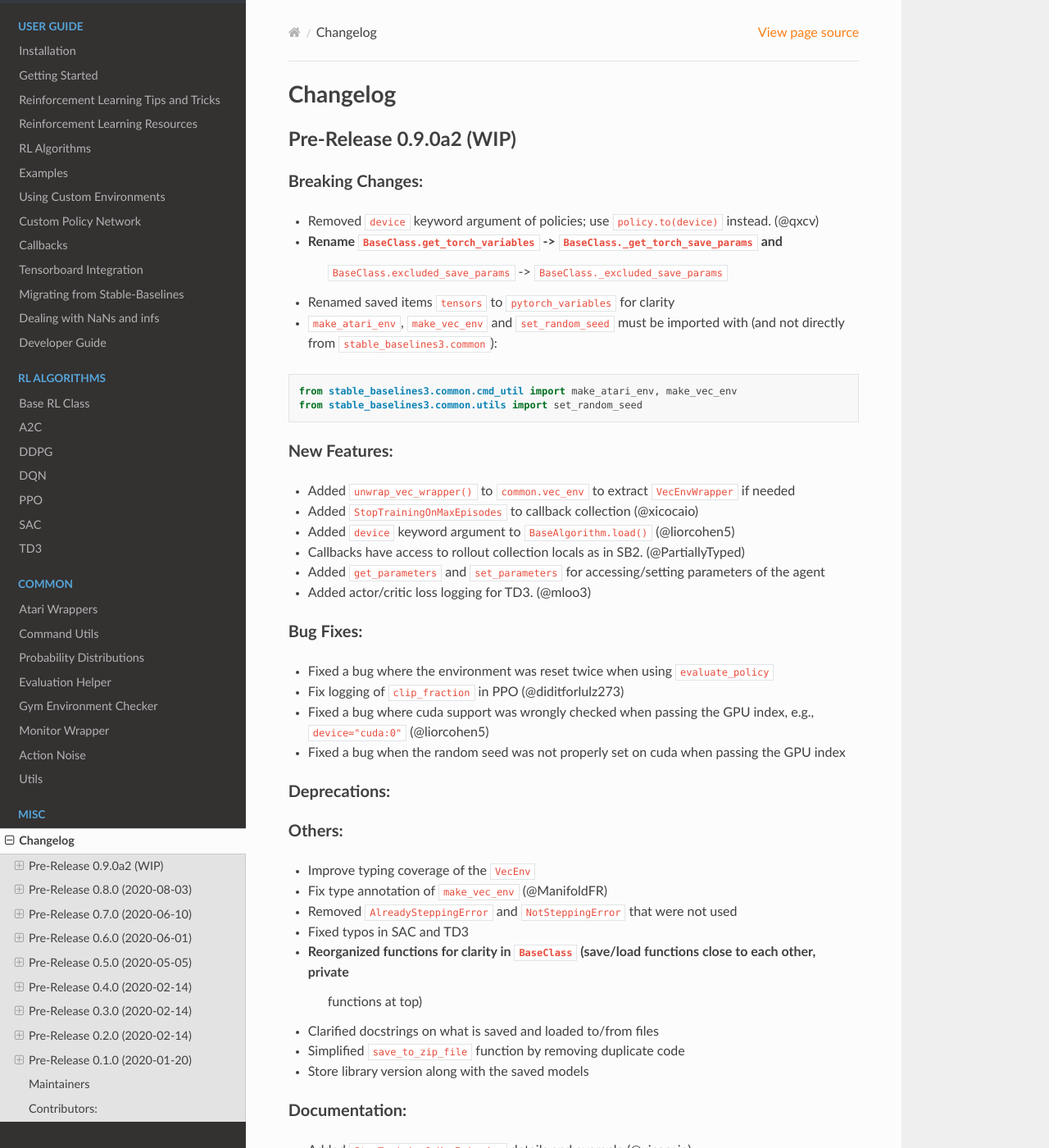
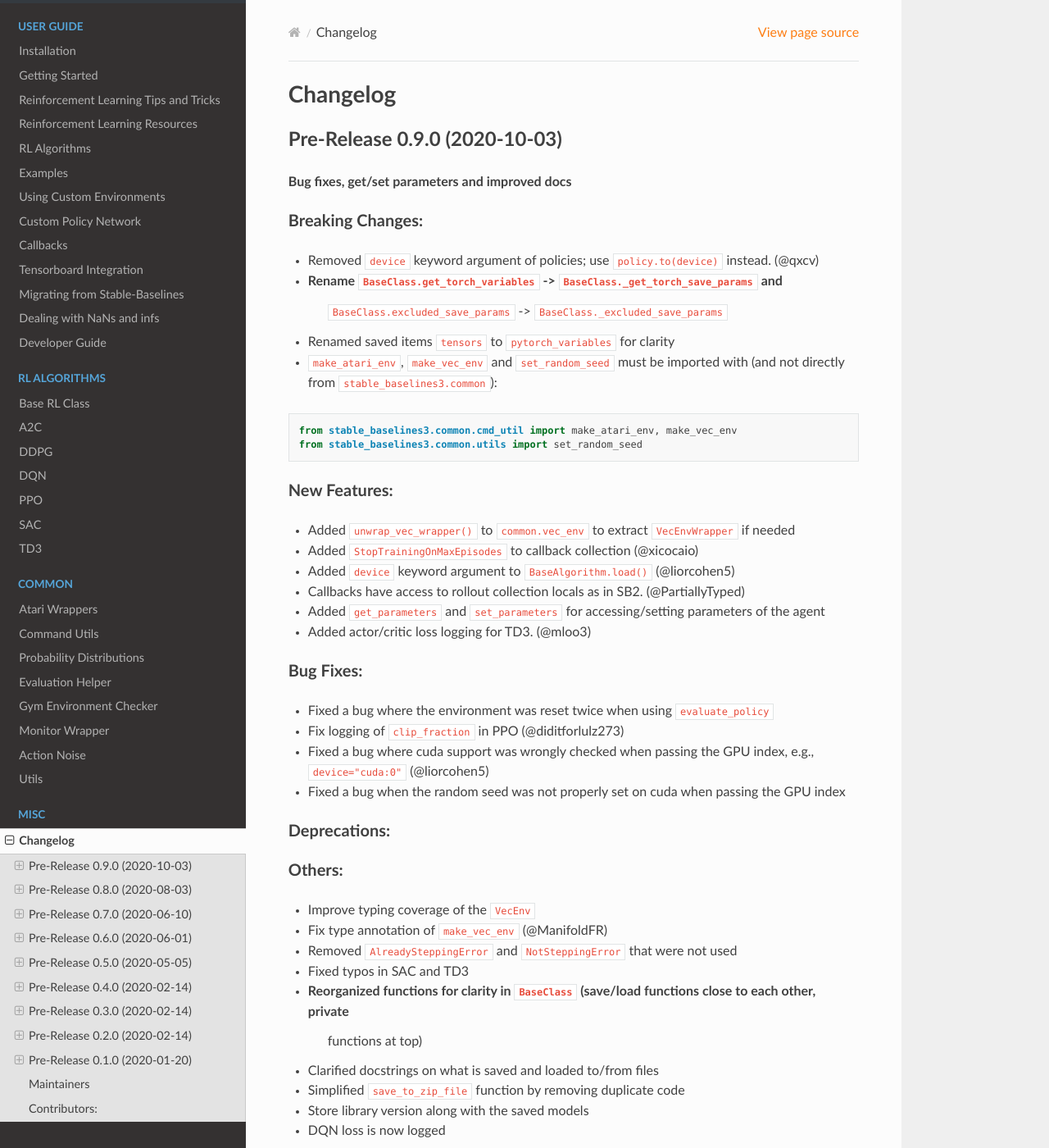
Before and after one commit to DLR-RM/stable-baselines3, a Sphinx documentation site: the page built from docs/misc/changelog.rst, in a window 1280 px wide and 1400 px high. Shown: the whole window at 82% size. Built offline with Sphinx 7.4.7 and the Read the Docs theme 2.0.0, drawn with Linux system fonts in a browser that asks for light colours; pages that are not in the unit, such as notebooks, are missing from menus.

Commit message:
Release v0.9.0

```diff
--- a/docs/misc/changelog.rst
+++ b/docs/misc/changelog.rst
@@ -3,8 +3,10 @@
 Changelog
 ==========
 
-Pre-Release 0.9.0a2 (WIP)
+Pre-Release 0.9.0 (2020-10-03)
 ------------------------------
+
+**Bug fixes, get/set parameters  and improved docs**
 
 Breaking Changes:
 ^^^^^^^^^^^^^^^^^
@@ -50,6 +52,7 @@
 - Clarified docstrings on what is saved and loaded to/from files
 - Simplified ``save_to_zip_file`` function by removing duplicate code
 - Store library version along with the saved models
+- DQN loss is now logged
 
 Documentation:
 ^^^^^^^^^^^^^^
--- a/stable_baselines3/version.txt
+++ b/stable_baselines3/version.txt
@@ -1 +1 @@
-0.9.0a2
+0.9.0
```
Also changed, not shown: 1 other file.
